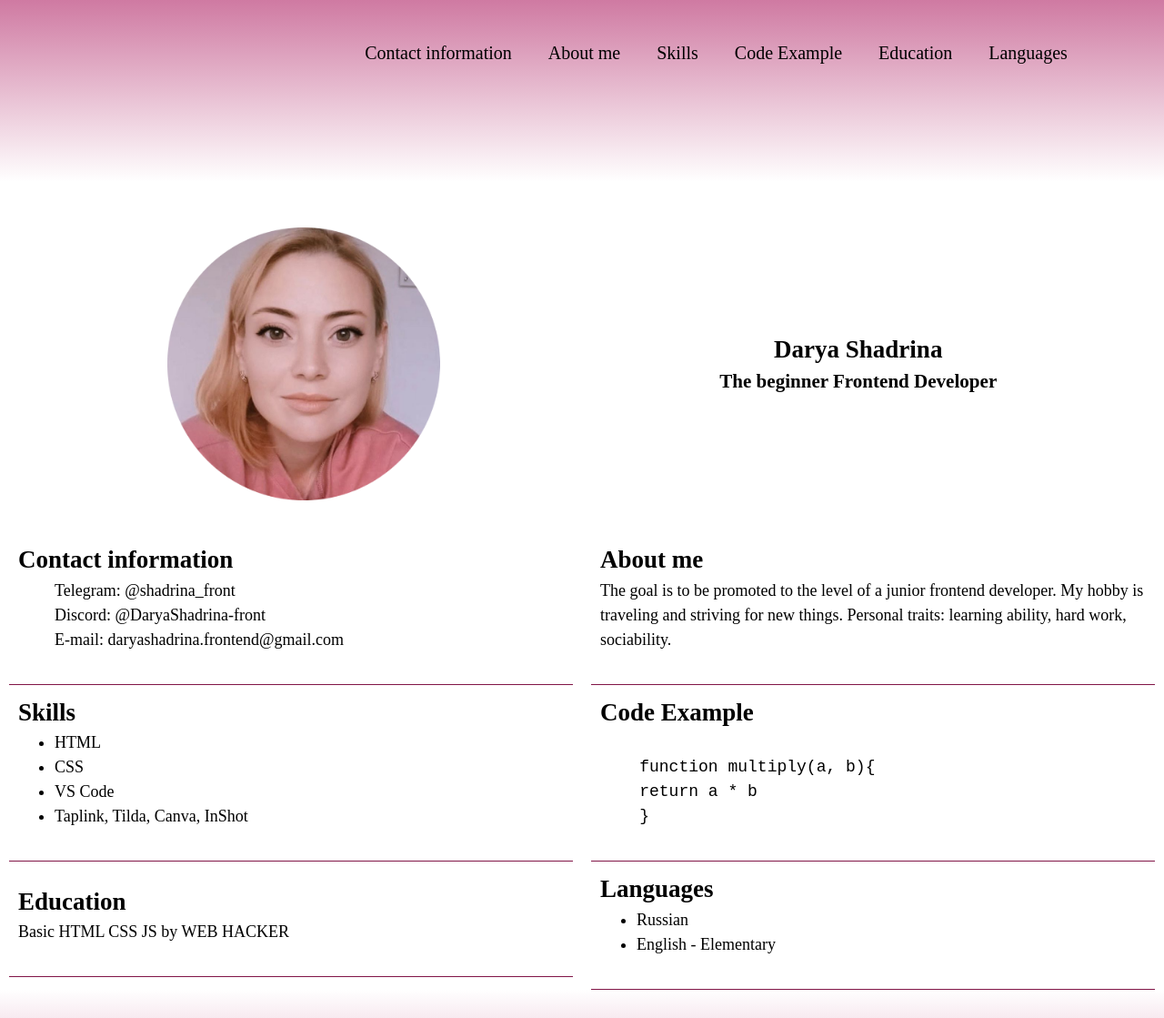
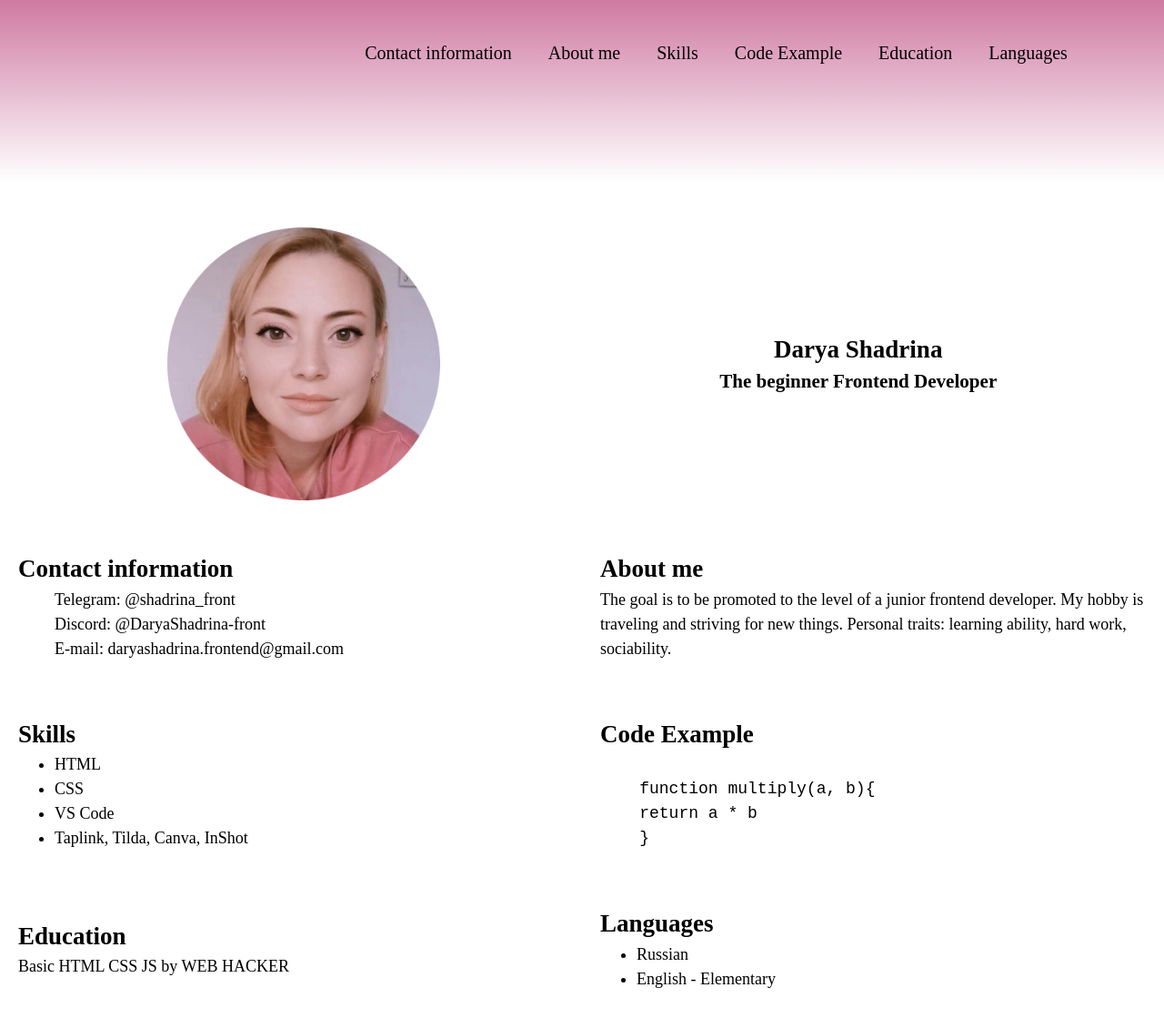
Before and after one commit to DaryaShadrina-front/rsschool-cv, a plain HTML site: page index.html in a window 1280 px wide. Shown: the top 1119 px of the page at 91% size. Drawn offline with Linux system fonts and the light colour scheme.

Commit message:
feat: correct file the css

```diff
--- a/style.css
+++ b/style.css
@@ -23,6 +23,7 @@ body {
     max-width: 1440px;
     margin: 0 auto;
     min-height: 50px;
+
 }
 
 .header {
@@ -72,10 +73,9 @@ body {
 }
 
 .section {
-    width: calc(50% - 20px);
-    padding: 10px;
-    padding-bottom: 35px;
-    border-bottom: 1px solid #811547;
+    width: 50%;
+    padding: 20px;
+    padding-bottom: 40px;
   }
 
 
```
